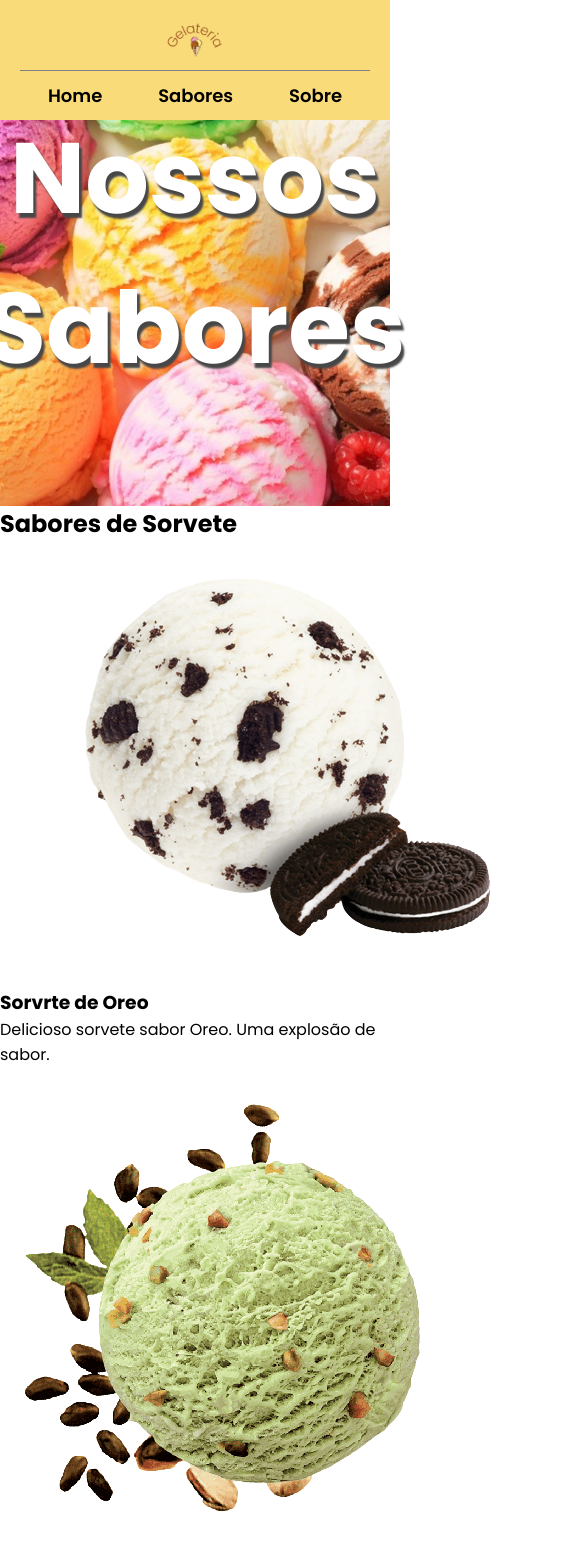
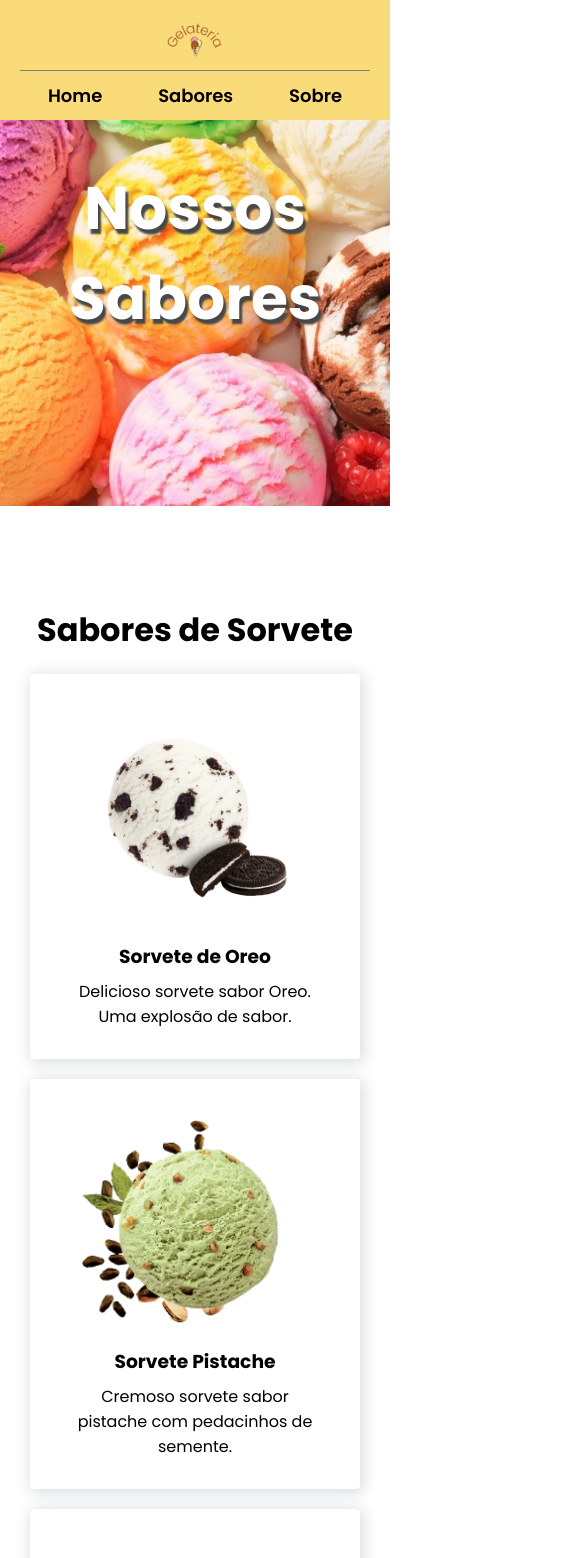
Before and after one commit to anneestevam/projeto_sorveteria, a React (Create React App) app: page /sabores in a window 390 px wide. Shown: the top 1558 px of the page, 585 px wide, since content can reach past the window. Built offline with nearby package versions, Linux system fonts and the light colour scheme.

Commit message:
Página Sabores finalizada

```diff
--- a/src/paginas/Sabores/index.js
+++ b/src/paginas/Sabores/index.js
@@ -21,7 +21,7 @@ export default function Sabores() {
                     <div className="container-sorvetes">
                         <div className="box-sorvete">
                             <img src="assets/sabor-oreo.png" alt="sorvete oreo"/>
-                            <h3>Sorvrte de Oreo</h3>
+                            <h3>Sorvete de Oreo</h3>
                             <p>Delicioso sorvete sabor Oreo. Uma explosão de sabor.</p>
                         </div>
 
@@ -49,7 +49,7 @@ export default function Sabores() {
                             <p>Sorvete de morango gourmet. Tradicional e saboroso.</p>
                         </div>
 
-                        <div>
+                        <div className="box-sorvete">
                             <img src="assets/sorbet-limao.png" alt="sorvete limão"/>
                             <h3>Sorvete de Limão Siciliano</h3>
                             <p>O incrível sorvete gourmet de limão siciliano vai te encantar.</p>
--- a/src/paginas/Sabores/style.css
+++ b/src/paginas/Sabores/style.css
@@ -25,3 +25,71 @@
     color: #fff;
     text-shadow: 3px 5px 2px #474747;
 }
+
+.secao-sabores {
+    width: 100%;
+    padding: 100px 0;
+    display: flex;
+    flex-direction: column;
+    align-items: center;
+}
+
+.secao-sabores h2 {
+    font-size: 32px;
+    font-weight: 600px;
+}
+
+.container-sorvetes {
+    padding: 20px 30px;
+    display: flex;
+    flex-wrap: wrap;
+    justify-content: space-between;
+}
+
+.box-sorvete {
+    width: 30%;
+    padding: 20px;
+    display: flex;
+    flex-direction: column;
+    text-align: center;
+    line-height: 25px;
+    border-radius: 4px;
+    box-shadow: 2px 2px 15px 2px #d9dde1;
+    margin-bottom: 30px;
+}
+
+.box-sorvete p {
+    margin: 10px 0;
+}
+
+.box-sorvete img {
+    width: 100%;
+    height: 250px;
+    object-fit: contain;
+}
+
+@media screen and (max-width: 768px) {
+    .titulo-secao-sabores h1 {
+        font-size: 60px;
+    }
+
+    .box-sorvete {
+        padding: 20px 40px;
+    }
+
+    .container-sorvetes {
+        flex-direction: column;
+        align-items: center;
+    }
+
+    .box-sorvete {
+        width: 100%;
+        margin-bottom: 20px;
+    }
+}
+
+@media screen and (max-width: 425px) {
+    .titulo-banner-sabores h1 {
+        font-size: 45px;
+    }
+}
```
